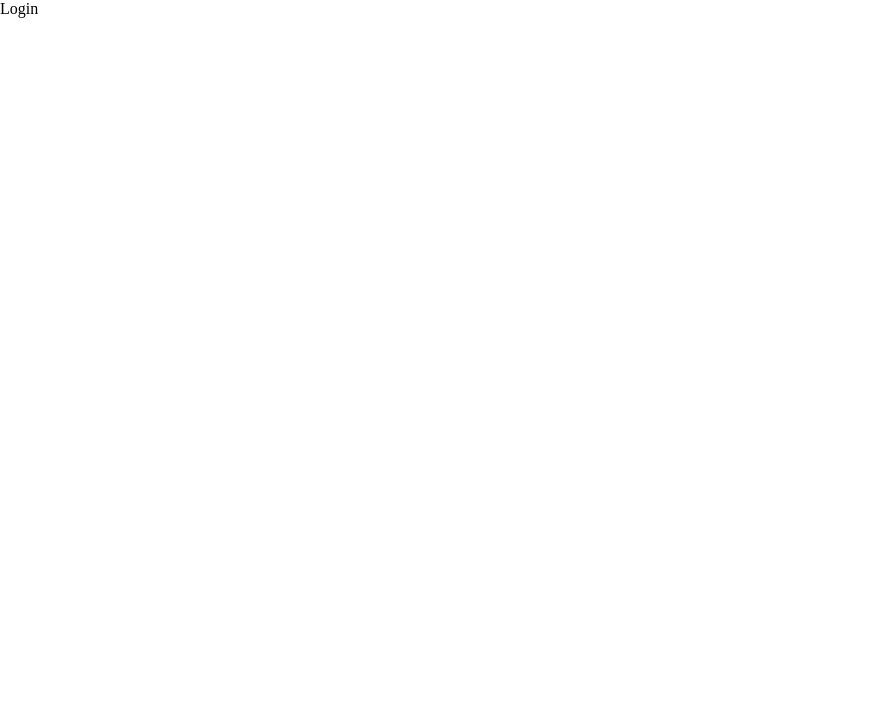
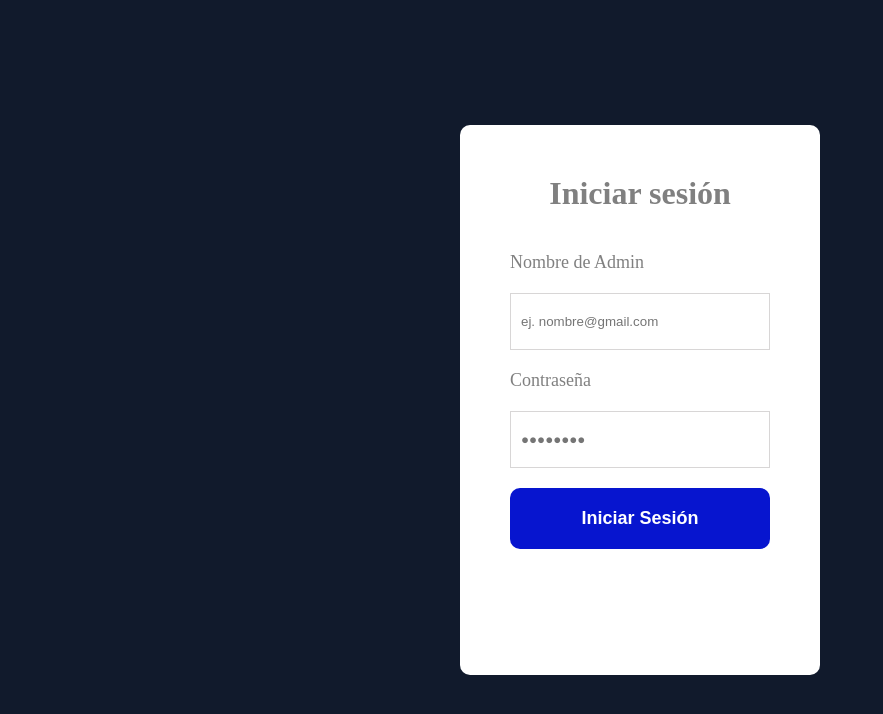
Before and after one commit to Alek30k/PanelAdmin, a React (Vite) app: page /login in a window 1280 px wide. Shown: the top 714 px of the page, without its empty margins (0-883 px from the left). Built offline with nearby package versions, Linux system fonts and the light colour scheme.

Commit message:
last commit

```diff
--- a/package.json
+++ b/package.json
@@ -14,6 +14,7 @@
     "@emotion/styled": "^11.11.0",
     "@mui/material": "^5.14.0",
     "@mui/x-data-grid": "^6.10.0",
+    "@reduxjs/toolkit": "^1.9.5",
     "@tanstack/react-query": "^4.29.19",
     "axios": "^1.4.0",
     "react": "^18.2.0",
--- a/src/App.tsx
+++ b/src/App.tsx
@@ -1,5 +1,10 @@
 import Home from "./pages/home/Home";
-import { createBrowserRouter, RouterProvider, Outlet } from "react-router-dom";
+import {
+  createBrowserRouter,
+  RouterProvider,
+  Outlet,
+  Link,
+} from "react-router-dom";
 import Users from "./pages/users/Users";
 import Products from "./pages/products/Products";
 import Navbar from "./components/navbar/Navbar";
@@ -14,6 +19,8 @@ import { QueryClient, QueryClientProvider } from "@tanstack/react-query";
 const queryClient = new QueryClient();
 
 function App() {
+  const currentUser = JSON.parse(localStorage.getItem("currentUser")!);
+
   const Layout = () => {
     return (
       <div className="main">
@@ -22,11 +29,15 @@ function App() {
           <div className="menuContainer">
             <Menu />
           </div>
-          <div className="contentContainer">
-            <QueryClientProvider client={queryClient}>
-              <Outlet />
-            </QueryClientProvider>
-          </div>
+          {!currentUser ? (
+            "Debes loguearte para ver panel de admin!!!"
+          ) : (
+            <div className="contentContainer">
+              <QueryClientProvider client={queryClient}>
+                <Outlet />
+              </QueryClientProvider>
+            </div>
+          )}
         </div>
         <Footer />
       </div>
--- a/src/components/navbar/Navbar.tsx
+++ b/src/components/navbar/Navbar.tsx
@@ -1,6 +1,25 @@
+import axios from "axios";
 import "./navbar.scss";
+import { useState } from "react";
+import { useNavigate } from "react-router-dom";
 
 const Navbar = () => {
+  const currentUser = JSON.parse(localStorage.getItem("currentUser")!);
+
+  const navigate = useNavigate();
+
+  const [openModal, setOpenModal] = useState(false);
+
+  const handleLogout = async () => {
+    try {
+      await axios.post("https://csarta.onrender.com/api/auth/logout");
+      localStorage.setItem("currentUser", null!);
+      navigate("/login");
+    } catch (err) {
+      console.log(err);
+    }
+  };
+
   return (
     <div className="navbar">
       <div className="logo">
@@ -15,13 +34,23 @@ const Navbar = () => {
           <img src="/notifications.svg" alt="" />
           <span>1</span>
         </div>
-        <div className="user">
+        <div className="user" onClick={() => setOpenModal(!openModal)}>
           <img
-            src="https://images.pexels.com/photos/11038549/pexels-photo-11038549.jpeg?auto=compress&cs=tinysrgb&w=1600&lazy=load"
+            src={currentUser?.img || "https://i.ibb.co/MBtjqXQ/no-avatar.gif"}
+            className="user"
             alt=""
           />
-          <span>Jane</span>
+          <span>{currentUser?.username}</span>
         </div>
+        {openModal && (
+          <div className="menuAvatar">
+            <div className="buttonLogout">
+              <button onClick={handleLogout}>
+                {!currentUser ? "Iniciar sesión" : "Cerrar Sesión"}
+              </button>
+            </div>
+          </div>
+        )}
         <img src="/settings.svg" alt="" className="icon" />
       </div>
     </div>
--- a/src/components/navbar/navbar.scss
+++ b/src/components/navbar/navbar.scss
@@ -55,5 +55,32 @@
         object-fit: cover;
       }
     }
+
+    .menuAvatar {
+      position: absolute;
+      top: 55px;
+      right: 50px;
+      border-radius: 5px;
+      // border: 1px solid rgb(231, 218, 218);
+      background-color: rgb(248, 245, 245);
+      padding: 10px;
+      cursor: pointer;
+      display: flex;
+      z-index: 999;
+      gap: 5px;
+
+      .buttonLogout {
+        border: none;
+        background-color: transparent;
+
+        button {
+          color: #0a0db9;
+          font-weight: 700;
+          background-color: transparent;
+          cursor: pointer;
+          border: none;
+        }
+      }
+    }
   }
 }
--- a/src/pages/login/Login.tsx
+++ b/src/pages/login/Login.tsx
@@ -1,7 +1,62 @@
+import { useState } from "react";
 import "./login.scss";
+import { useNavigate } from "react-router-dom";
+import axios from "axios";
 
 const Login = () => {
-  return <div className="login">Login</div>;
+  const [email, setEmail] = useState("");
+  const [password, setPassword] = useState("");
+
+  const [err, setErr] = useState(null);
+
+  const navigate = useNavigate();
+
+  const handleSubmit = async (e: any) => {
+    e.preventDefault();
+    try {
+      const res = await axios.post(
+        "https://csarta.onrender.com/api/auth/login",
+        { email, password }
+      );
+      localStorage.setItem("currentUser", JSON.stringify(res.data));
+      navigate("/");
+    } catch (err) {
+      // setError(err.response.data);
+      console.log(err);
+    }
+  };
+
+  return (
+    <div className="login">
+      <div className="cardlogin">
+        <form onSubmit={handleSubmit}>
+          <h1>Iniciar sesión</h1>
+          <label htmlFor="">Nombre de Admin</label>
+
+          <input
+            name="email"
+            type="email"
+            className="input"
+            placeholder="ej. nombre@gmail.com"
+            onChange={(e) => setEmail(e.target.value)}
+          />
+
+          <label htmlFor="">Contraseña</label>
+          <input
+            name="password"
+            type="password"
+            placeholder="●●●●●●●●"
+            className="input"
+            onChange={(e) => setPassword(e.target.value)}
+          />
+          <button type="submit" className="button">
+            Iniciar Sesión
+          </button>
+          {err && err}
+        </form>
+      </div>
+    </div>
+  );
 };
 
 export default Login;
--- a/src/pages/login/login.scss
+++ b/src/pages/login/login.scss
@@ -1,2 +1,54 @@
 .login {
+  height: 100vh;
+  display: flex;
+  align-items: center;
+  justify-content: center;
+  background-color: rgb(17, 26, 44);
+
+  .cardlogin {
+    display: flex;
+    flex-direction: row-reverse;
+    background-color: white;
+    border-radius: 10px;
+    height: 550px;
+    overflow: hidden;
+
+    form {
+      width: 360px;
+      padding: 50px;
+      display: flex;
+      flex-direction: column;
+      gap: 20px;
+
+      h1 {
+        color: gray;
+        margin-bottom: 20px;
+        display: flex;
+        align-items: center;
+        justify-content: center;
+      }
+
+      label {
+        color: gray;
+        font-size: 18px;
+      }
+
+      .input {
+        border: none;
+        padding: 20px 10px;
+        border: 1px solid rgb(216, 214, 214);
+      }
+
+      .button {
+        border: none;
+        padding: 20px;
+        color: white;
+        font-weight: bold;
+        font-size: 18px;
+        background-color: #0715cf;
+        border-radius: 10px;
+        cursor: pointer;
+      }
+    }
+  }
 }
```
Also changed, not shown: src/redux/userSlice.ts (added, +41 -0 lines), 1 other file (tests, documents, lock files or other folders).
